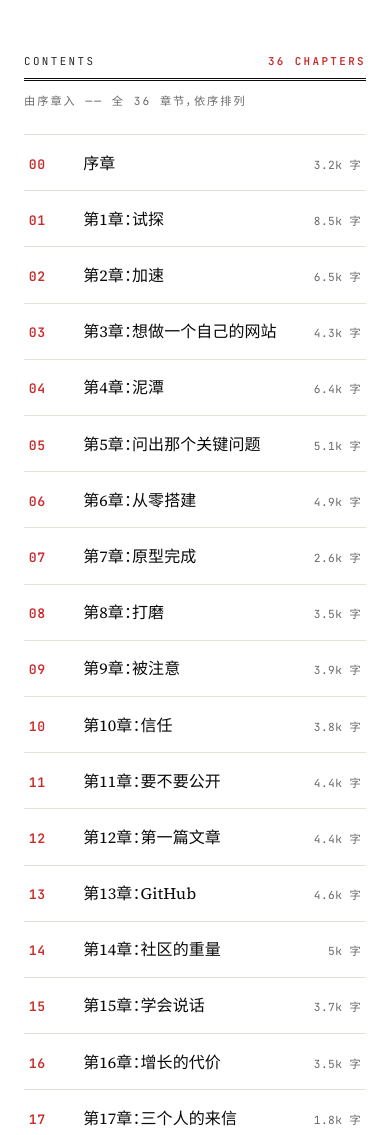
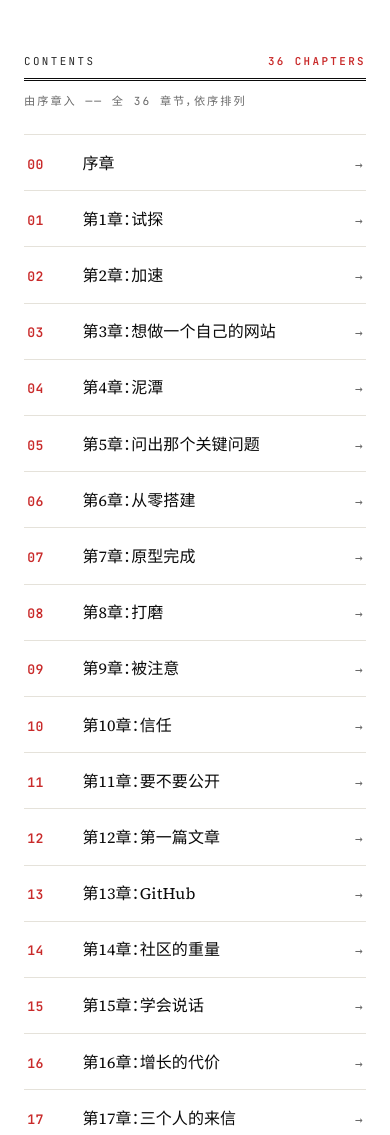
Before and after one commit to Innei/echo-novel, an Astro site: page / in a window 390 px wide. Shown: the part 980-2115 px from the top of the page. Built offline with nearby package versions, Linux system fonts and the light colour scheme; Astro itself is replaced by a stand-in of ours; some packages are replaced by stand-ins of ours.

Commit message:
fix(chapter-list): drop word count column; refine hover to color + underline + arrow
- remove "x.xk 字" column (visual noise)
- hover: title shifts to vermilion with vermilion underline (1px, 5px offset)
- hover: arrow → fades in from -4px, no row background flash
- no padding shift on hover (steadier feel)
- mobile: arrow stays visible in mute color

```diff
--- a/src/components/ChapterList.astro
+++ b/src/components/ChapterList.astro
@@ -6,14 +6,10 @@ const sorted = all.sort((a, b) => a.data.order - b.data.order);
 
 const slugOf = (order: number) => (order === 0 ? 'prologue' : String(order));
 
-const wordCount = (body: string) =>
-  body.replace(/[\s\p{P}]/gu, '').length;
-
 const entries = sorted.map((entry) => ({
   href: `/chapters/${slugOf(entry.data.order)}`,
   order: entry.data.order,
   title: entry.data.title,
-  words: wordCount(entry.body ?? ''),
 }));
 ---
 
@@ -26,7 +22,7 @@ const entries = sorted.map((entry) => ({
             {String(e.order).padStart(2, '0')}
           </span>
           <span class="chapter-title">{e.title}</span>
-          <span class="chapter-words mono">{Math.round(e.words / 100) / 10}k 字</span>
+          <span class="chapter-arrow mono" aria-hidden="true">→</span>
         </a>
       </li>
     ))
@@ -47,29 +43,8 @@ const entries = sorted.map((entry) => ({
     display: grid;
     grid-template-columns: 3.4rem 1fr auto;
     align-items: baseline;
-    gap: 1.1rem;
-    padding: 0.95rem 0.6rem;
-    transition: background 0.2s var(--ease), padding-left 0.2s var(--ease);
-    position: relative;
-  }
-  .chapter-link::before {
-    content: '';
-    position: absolute;
-    left: 0;
-    top: 0;
-    bottom: 0;
-    width: 2px;
-    background: var(--accent);
-    transform: scaleY(0);
-    transform-origin: center;
-    transition: transform 0.2s var(--ease);
-  }
-  .chapter-link:hover {
-    background: var(--accent-soft);
-    padding-left: 1.1rem;
-  }
-  .chapter-link:hover::before {
-    transform: scaleY(0.7);
+    gap: 1.2rem;
+    padding: 0.95rem 0.4rem;
   }
   .chapter-num {
     color: var(--accent);
@@ -83,24 +58,48 @@ const entries = sorted.map((entry) => ({
     font-size: 1.05rem;
     color: var(--fg);
     letter-spacing: 0.005em;
+    text-decoration: underline solid transparent;
+    text-decoration-thickness: 1px;
+    text-underline-offset: 5px;
+    transition: color 0.18s var(--ease),
+                text-decoration-color 0.18s var(--ease);
   }
-  .chapter-words {
-    color: var(--fg-mute);
-    font-size: 0.74rem;
-    letter-spacing: 0.04em;
-    white-space: nowrap;
+  .chapter-arrow {
+    color: var(--accent);
+    font-size: 0.9rem;
+    opacity: 0;
+    transform: translateX(-4px);
+    transition: opacity 0.18s var(--ease),
+                transform 0.18s var(--ease);
+  }
+  .chapter-link:hover .chapter-title,
+  .chapter-link:focus-visible .chapter-title {
+    color: var(--accent);
+    text-decoration-color: var(--accent);
+  }
+  .chapter-link:hover .chapter-arrow,
+  .chapter-link:focus-visible .chapter-arrow {
+    opacity: 1;
+    transform: translateX(0);
+  }
+  .chapter-link:focus-visible {
+    outline: 1px dashed var(--accent);
+    outline-offset: 2px;
   }
   @media (max-width: 640px) {
     .chapter-link {
       grid-template-columns: 2.6rem 1fr auto;
-      gap: 0.8rem;
-      padding: 0.85rem 0.3rem;
+      gap: 0.85rem;
+      padding: 0.85rem 0.2rem;
     }
     .chapter-title {
       font-size: 1rem;
     }
-    .chapter-words {
-      font-size: 0.7rem;
+    .chapter-arrow {
+      opacity: 1;
+      transform: none;
+      color: var(--fg-mute);
+      font-size: 0.8rem;
     }
   }
 </style>
```
